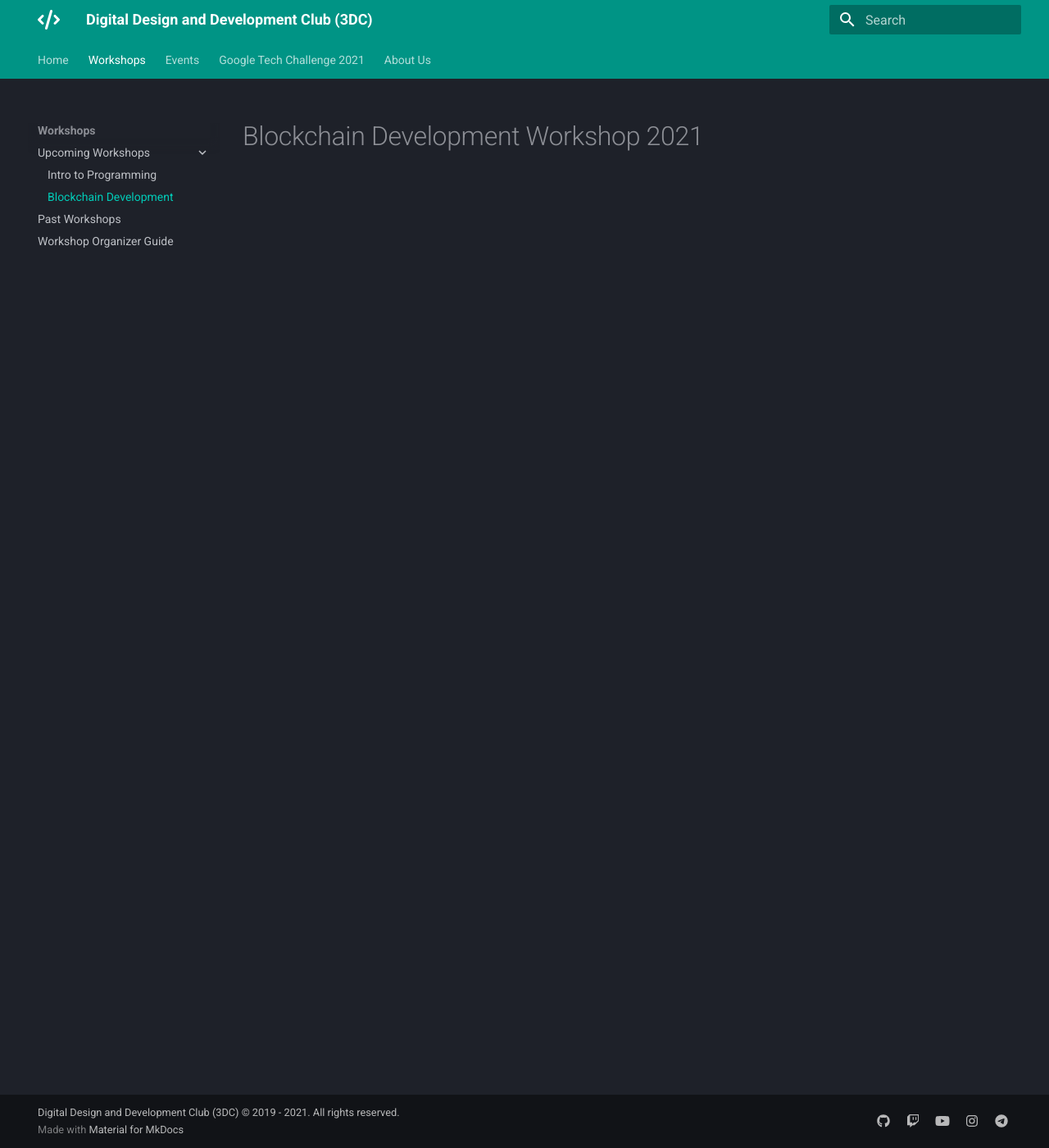
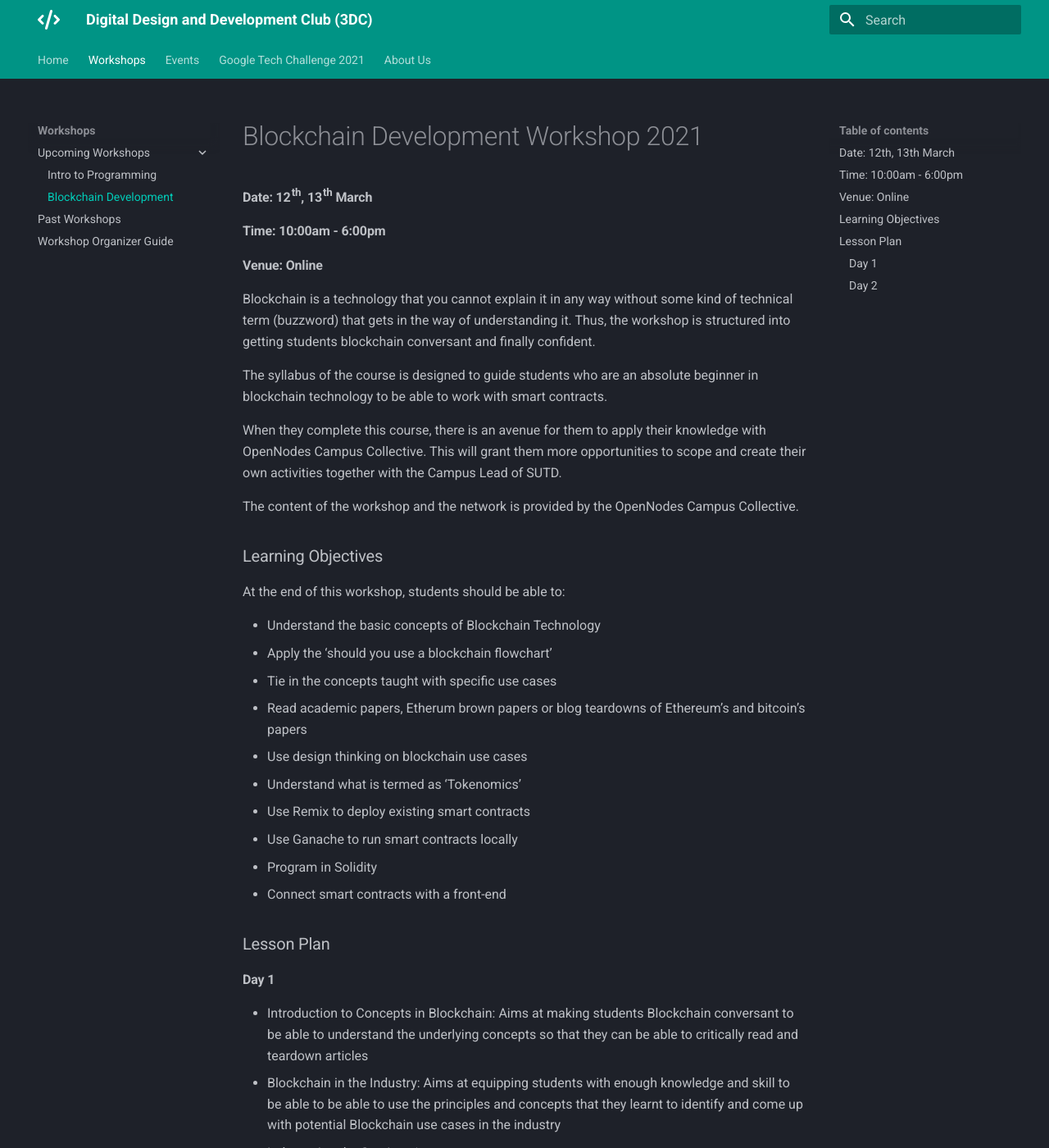
Before and after one commit to SHSR2001/3dcdsc.github.io, an MkDocs documentation site: the page built from docs/Workshops/2021/blockchain_dev_workshop.md, in a window 1280 px wide and 1400 px high. Shown: the whole window at 82% size. Built offline with MkDocs 1.6.1 and Material for MkDocs 9.7.7, drawn with Linux system fonts in a browser that asks for light colours; some of the changed text lies outside the part shown.

Commit message:
Update blockchain_dev_workshop.md

```diff
--- a/docs/Workshops/2021/blockchain_dev_workshop.md
+++ b/docs/Workshops/2021/blockchain_dev_workshop.md
@@ -1 +1,42 @@
 # Blockchain Development Workshop 2021
+
+#### Date: 12th, 13th March
+#### Time: 10:00am - 6:00pm
+#### Venue: Online
+
+Blockchain is a technology that you cannot explain it in any way without some kind of technical term (buzzword) that gets in the way of understanding it. Thus, the workshop is structured into getting students blockchain conversant and finally confident.
+
+The syllabus of the course is designed to guide students who are an absolute beginner in blockchain technology to be able to work with smart contracts.
+
+When they complete this course, there is an avenue for them to apply their knowledge with OpenNodes Campus Collective. This will grant them more opportunities to scope and create their own activities together with the Campus Lead of SUTD.
+
+The content of the workshop and the network is provided by the OpenNodes Campus Collective.
+
+### Learning Objectives
+
+At the end of this workshop, students should be able to:
+
+- Understand the basic concepts of Blockchain Technology
+- Apply the ‘should you use a blockchain flowchart’
+- Tie in the concepts taught with specific use cases
+- Read academic papers, Etherum brown papers or blog teardowns of Ethereum’s and bitcoin’s papers
+- Use design thinking on blockchain use cases
+- Understand what is termed as ‘Tokenomics’
+- Use Remix to deploy existing smart contracts
+-	Use Ganache to run smart contracts locally
+- Program in Solidity
+- Connect smart contracts with a front-end
+
+### Lesson Plan
+
+#### Day 1
+
+- Introduction to Concepts in Blockchain: Aims at making students Blockchain conversant to be able to understand the underlying concepts so that they can be able to critically read and teardown articles
+- Blockchain in the Industry: Aims at equipping students with enough knowledge and skill to be able to be able to use the principles and concepts that they learnt to identify and come up with potential Blockchain use cases in the industry
+- Industry Leader Seminar 1
+
+
+#### Day 2
+- Introduction to Smart Contracts: Aims at giving students the ability to look at Blockchain from a technical perspective and giving them sufficient knowledge about Smart Contracts and Solidity for them to be able to adapt sample smart contracts for specific use cases.
+- Being the Blockchain Developer: Ends off the series with a segment on being able to write Smart Contracts from scratch, being able to connect their smart contract to a front-end webpage
+- Industry Leader Seminar 2
```
